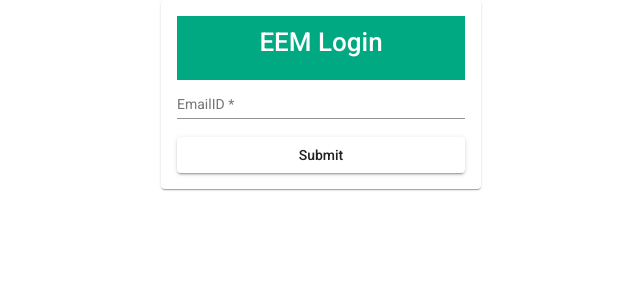
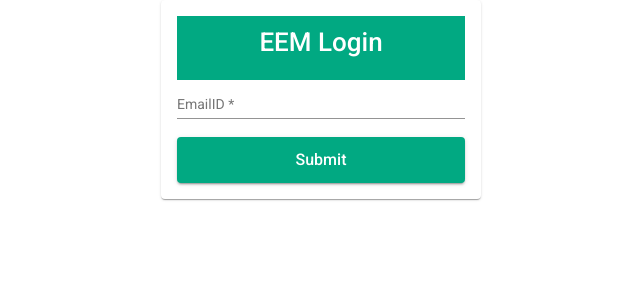
Before and after one commit to ashish0626/eem, an Angular app in the folder eem/: page / in a window 1280 px wide. Shown: the top 300 px of the page, without its empty margins (319-959 px from the left). Built offline with nearby package versions, Linux system fonts and the light colour scheme.

Commit message:
Css Change

```diff
--- a/eem/src/app/empdashboard/empdashboard.component.html
+++ b/eem/src/app/empdashboard/empdashboard.component.html
@@ -21,10 +21,10 @@
                 <!-- <td>{{empresponse.Password}}</td> -->
                 <td>{{empresponse.Role}}</td>
                 <div *ngIf="empresponse.Role =='user' || empresponse.Role == 'User'">
-                    <td> <button class="makeadmin" (click)="usertoadmin(empresponse.EmailID)">MakeAdmin</button></td>
+                    <td> <button class="makeadmin" (click)="usertoadmin(empresponse.EmailID)">Make Admin</button></td>
                 </div>
                 <div *ngIf="empresponse.Role =='admin' || empresponse.Role == 'Admin'">
-                    <td> <button class="makeuser" (click)="admintouser(empresponse.EmailID)"> Make User</button></td>
+                    <td> <button class="makeuser" (click)="admintouser(empresponse.EmailID)">Make User</button></td>
                 </div>
 
                 <td> <button class="changepassword"  (click)="resetpassword(empresponse.EmailID)">Change Password</button> </td>
--- a/eem/src/app/empdashboard/empdashboard.component.scss
+++ b/eem/src/app/empdashboard/empdashboard.component.scss
@@ -37,8 +37,8 @@ tbody tr:nth-child(odd) {
     background-color:#01A982;
     border: none;
     color: white;
-    padding: 10px 20px;
-    text-align: center;
+    padding: 10px 10px;
+    text-align: left;
     text-decoration: none;
     display: inline-block;
     font-size: 16px;
@@ -47,7 +47,7 @@ tbody tr:nth-child(odd) {
     background-color:#00E8CF;
     border: none;
     color: white;
-    padding: 10px 20px;
+    padding: 10px 15px;
     text-align: center;
     text-decoration: none;
     display: inline-block;
--- a/eem/src/app/login/login.component.html
+++ b/eem/src/app/login/login.component.html
@@ -7,7 +7,7 @@
             <mat-form-field>
                 <input matInput placeholder="EmailID" formControlName="emailid" />
             </mat-form-field>
-            <button mat-raised-button type="submit">Submit</button>
+            <button mat-raised-button class="makeadmin" type="submit">Submit</button>
         </form>
         </mat-card>
     </div>
@@ -25,7 +25,7 @@
                 <mat-form-field>
                     <input matInput type="password" placeholder="Password" formControlName="userpwd" />
                 </mat-form-field>
-                <button mat-raised-button type="submit">Login</button>
+                <button mat-raised-button class="makeadmin" type="submit">Login</button>
                 <span>{{ msg }}</span>
             </form>
         </mat-card>
--- a/eem/src/app/login/login.component.scss
+++ b/eem/src/app/login/login.component.scss
@@ -8,3 +8,16 @@
     display: inline-block;
     font-size: 26px;
 }
+
+.makeadmin {
+    background-color:#01A982;
+    border: none;
+    color: white;
+    padding: 5px 5px;
+    text-align: center;
+    text-decoration: none;
+    display: inline-block;
+    font-size: 16px;
+ //   width: 200px;
+    align-items: center;
+  }
```
